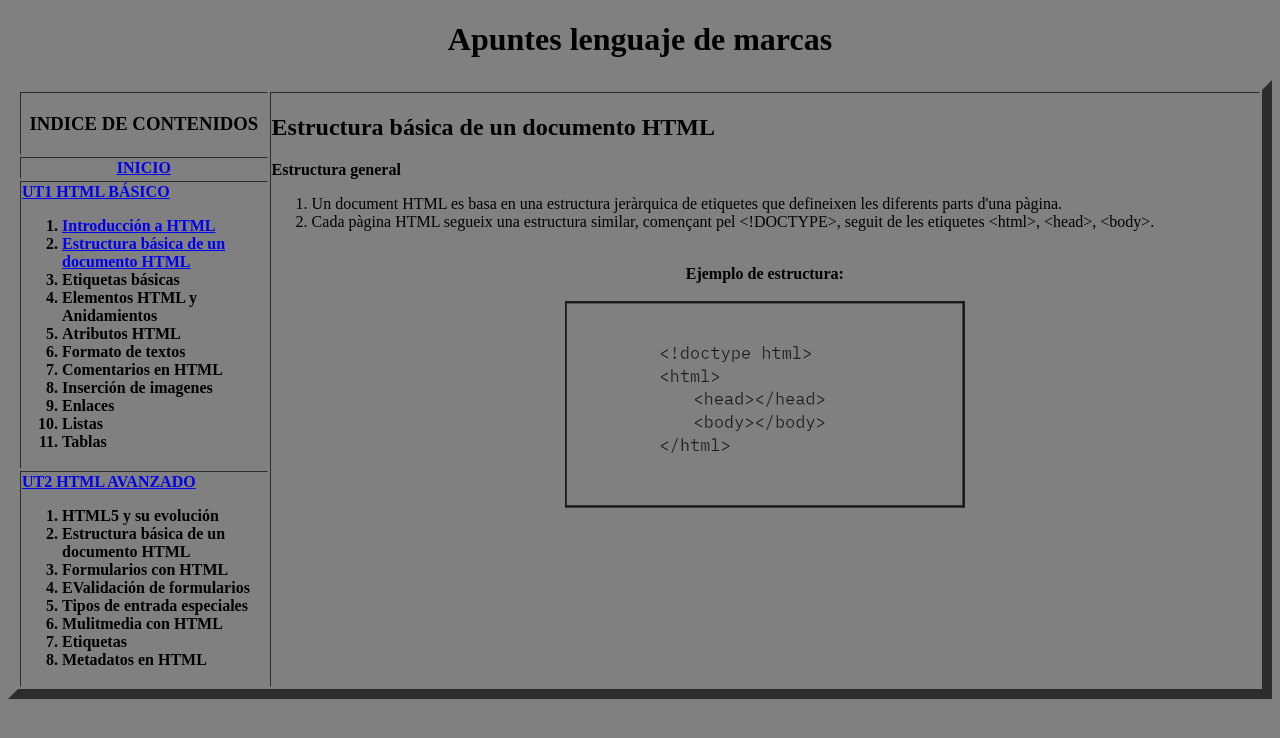
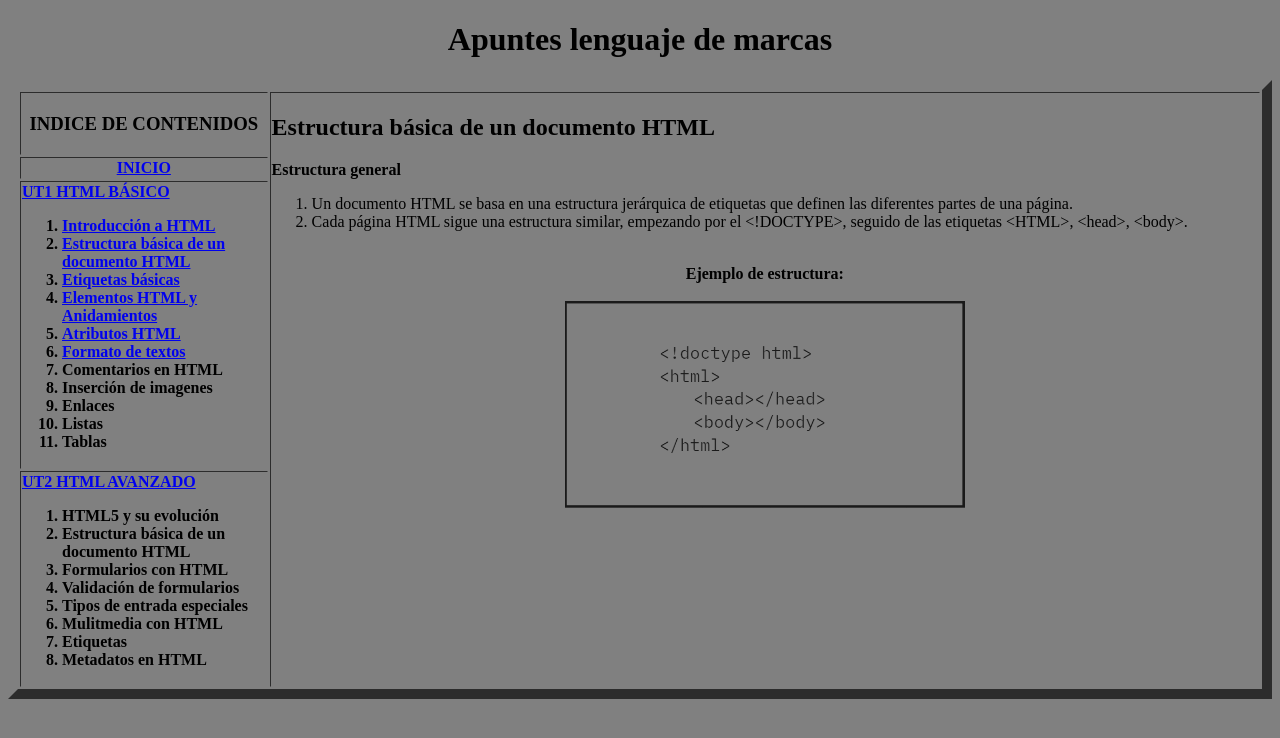
Before and after one commit to Chon-Hang-Wong-Vivaldo-clase/LMG_APUNTS, a plain HTML site: page UT1/Estructura.html in a window 1280 px wide. Drawn offline with Linux system fonts and the light colour scheme.

Commit message:
Commit: html estructura básica

```diff
--- a/UT1/Estructura.html
+++ b/UT1/Estructura.html
@@ -20,10 +20,8 @@
             <h2> Estructura básica de un documento HTML </h2>
             <b>Estructura general </b>
             <ol>
-                <li>Un document HTML es basa en una estructura jeràrquica de etiquetes que defineixen les
-                    diferents parts d'una pàgina.
-                <li>Cada pàgina HTML segueix una estructura similar, començant pel &lt;!DOCTYPE&gt;, seguit de
-                    les etiquetes &lt;html&gt;, &lt;head&gt;, &lt;body&gt;.</li>
+                <li>Un documento HTML se basa en una estructura jerárquica de etiquetas que definen las diferentes partes de una página.</li>
+                <li>Cada página HTML sigue una estructura similar, empezando por el &lt;!DOCTYPE&gt;, seguido de las etiquetas &lt;HTML&gt;, &lt;head&gt;, &lt;body&gt;.</li>
             </ol> <br>
 
             <center><b>Ejemplo de estructura:</b></center><br>
@@ -43,10 +41,10 @@
             <ol type="1">
                 <li> <a href="/UT1/UT1.html">Introducción a HTML</a> </li>
                 <li> <a href="#1"> Estructura básica de un documento HTML</a> </li>
-                <li> Etiquetas básicas </li>
-                <li> Elementos HTML y Anidamientos </li>
-                <li> Atributos HTML </li>
-                <li> Formato de textos </li>
+                <li> <a href="/UT1/Etiquetas.html">Etiquetas básicas</a> </li>
+                <li> <a href="/UT1/Elementos.html">Elementos HTML y Anidamientos</a> </li>
+                <li> <a href="/UT1/Atributos.html">Atributos HTML </a></li>
+                <li> <a href="/UT1/Formato.html">Formato de textos</a></li>
                 <li> Comentarios en HTML </li>
                 <li> Inserción de imagenes</li>
                 <li> Enlaces </li>
@@ -64,7 +62,7 @@
                 <li> HTML5 y su evolución </li>
                 <li> Estructura básica de un documento HTML </li>
                 <li> Formularios con HTML </li>
-                <li> EValidación de formularios </li>
+                <li> Validación de formularios </li>
                 <li> Tipos de entrada especiales </li>
                 <li> Mulitmedia con HTML </li>
                 <li> Etiquetas </li>
```
